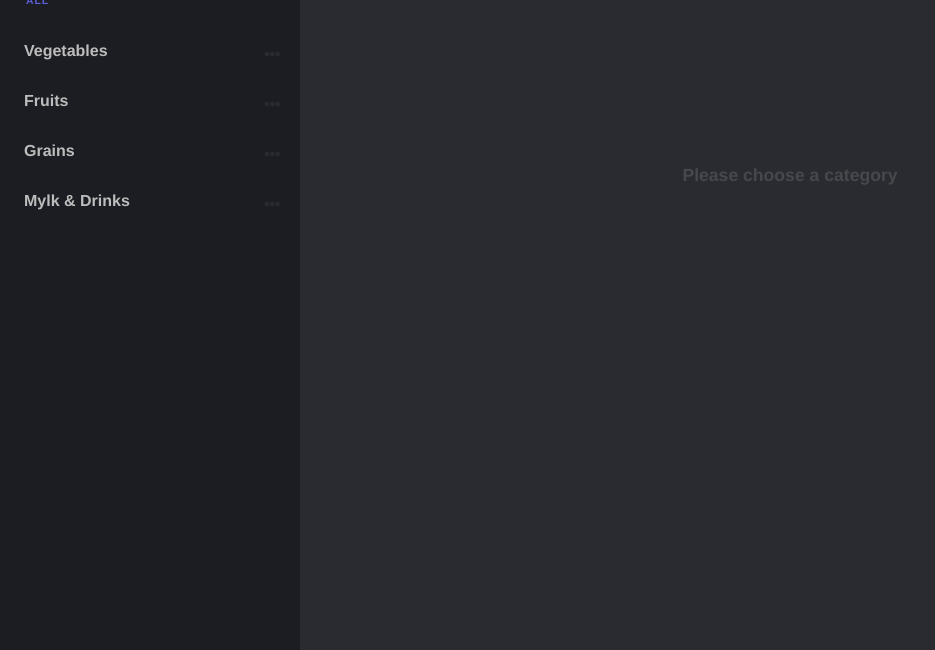
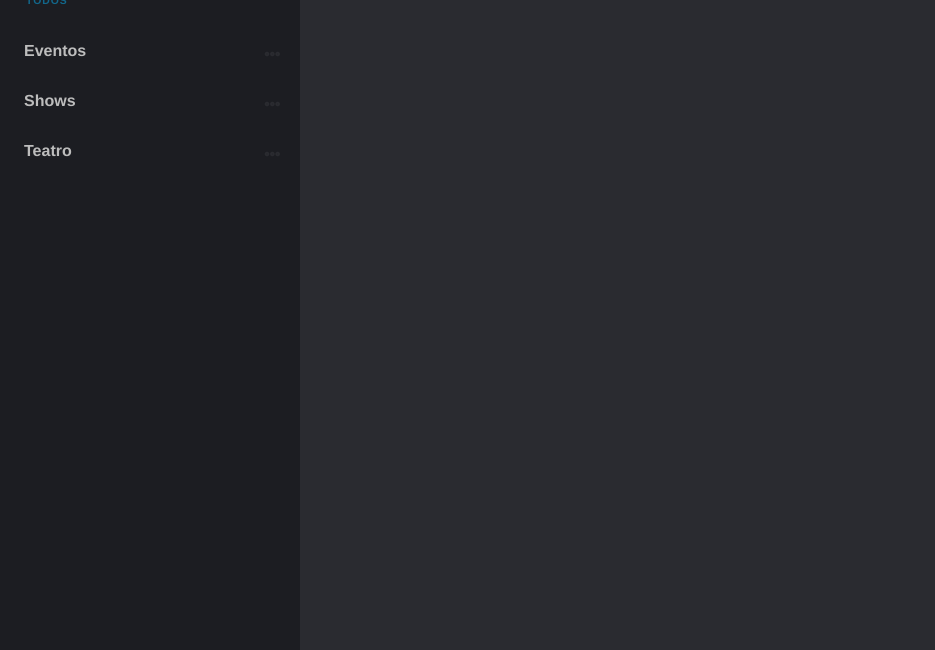
Before and after one commit to matheuslacerdab/ingressin, a Django app: page / in a window 1280 px wide. Shown: the part 150-800 px from the top of the page, without its empty margins (0-935 px from the left). Run offline with Django 3.2, Linux system fonts and the light colour scheme.

Commit message:
Edição Home

```diff
--- a/core/static/assets/css/component.css
+++ b/core/static/assets/css/component.css
@@ -103,7 +103,7 @@
 .menu__link:focus,
 .menu__link[data-submenu]:hover::after,
 .menu__link[data-submenu]:focus::after {
-	color: #5c5edc;
+	color: #12678b;
 }
 
 .menu__link--current::before {
@@ -114,7 +114,7 @@
 	top: 50%;
 	left: 0.5em;
 	height: 4px;
-	color: #5c5edc;
+	color: #12678b;
 }
 
 [class^='animate-'],
@@ -240,7 +240,7 @@
 	vertical-align: middle;
 	letter-spacing: 1px;
 	text-transform: uppercase;
-	color: #5c5edc;
+	color: #12678b;
 }
 
 .menu__breadcrumbs a:last-child {
--- a/core/templates/index.html
+++ b/core/templates/index.html
@@ -26,18 +26,9 @@
 		<!-- Blueprint header -->
 		<header class="bp-header cf">
 			<div class="dummy-logo">
-				<div class="dummy-icon foodicon foodicon--coconut"></div>
-				<h2 class="dummy-heading">Fooganic</h2>
-			</div>
-			<div class="bp-header__main">
-				<span class="bp-header__present">Blueprint <span class="bp-tooltip bp-icon bp-icon--about" data-content="The Blueprints are a collection of basic and minimal website concepts, components, plugins and layouts with minimal style for easy adaption and usage, or simply for inspiration."></span></span>
-				<h1 class="bp-header__title">Multi-Level Menu</h1>
-				<nav class="bp-nav">
-					<a class="bp-nav__item bp-icon bp-icon--prev" href="http://tympanus.net/Blueprints/PageStackNavigation/" data-info="previous Blueprint"><span>Previous Blueprint</span></a>
-					<!--a class="bp-nav__item bp-icon bp-icon--next" href="" data-info="next Blueprint"><span>Next Blueprint</span></a-->
-					<a class="bp-nav__item bp-icon bp-icon--drop" href="http://tympanus.net/codrops/?p=25521" data-info="back to the Codrops article"><span>back to the Codrops article</span></a>
-					<a class="bp-nav__item bp-icon bp-icon--archive" href="http://tympanus.net/codrops/category/blueprints/" data-info="Blueprints archive"><span>Go to the archive</span></a>
-				</nav>
+				<div class="foodicon foodicon--coconut">
+					<img src="{% static 'assets/img/img.png' %}" width="150px">
+				</div>
 			</div>
 		</header>
 		<button class="action action--open" aria-label="Open Menu"><span class="icon icon--menu"></span></button>
@@ -45,10 +36,9 @@
 			<button class="action action--close" aria-label="Close Menu"><span class="icon icon--cross"></span></button>
 			<div class="menu__wrap">
 				<ul data-menu="main" class="menu__level" tabindex="-1" role="menu" aria-label="All">
-					<li class="menu__item" role="menuitem"><a class="menu__link" data-submenu="submenu-1" aria-owns="submenu-1" href="#">Vegetables</a></li>
-					<li class="menu__item" role="menuitem"><a class="menu__link" data-submenu="submenu-2" aria-owns="submenu-2" href="#">Fruits</a></li>
-					<li class="menu__item" role="menuitem"><a class="menu__link" data-submenu="submenu-3" aria-owns="submenu-3" href="#">Grains</a></li>
-					<li class="menu__item" role="menuitem"><a class="menu__link" data-submenu="submenu-4" aria-owns="submenu-4" href="#">Mylk &amp; Drinks</a></li>
+					<li class="menu__item" role="menuitem"><a class="menu__link" data-submenu="submenu-1" aria-owns="submenu-1" href="#">Eventos</a></li>
+					<li class="menu__item" role="menuitem"><a class="menu__link" data-submenu="submenu-2" aria-owns="submenu-2" href="#">Shows</a></li>
+					<li class="menu__item" role="menuitem"><a class="menu__link" data-submenu="submenu-3" aria-owns="submenu-3" href="#">Teatro</a></li>
 				</ul>
 				<!-- Submenu 1 -->
 				<ul data-menu="submenu-1" id="submenu-1" class="menu__level" tabindex="-1" role="menu" aria-label="Vegetables">
@@ -113,7 +103,6 @@
 			</div>
 		</nav>
 		<div class="content">
-			<p class="info">Please choose a category</p>
 			<!-- Ajax loaded content here -->
 		</div>
 	</div>
@@ -126,7 +115,7 @@
 		var menuEl = document.getElementById('ml-menu'),
 			mlmenu = new MLMenu(menuEl, {
 				// breadcrumbsCtrl : true, // show breadcrumbs
-				// initialBreadcrumb : 'all', // initial breadcrumb text
+				initialBreadcrumb : 'todos', // initial breadcrumb text
 				backCtrl : false, // show back button
 				// itemsDelayInterval : 60, // delay between each menu item sliding animation
 				onItemClick: loadDummyData // callback: item that doesn´t have a submenu gets clicked - onItemClick([event], [inner HTML of the clicked item])
```
